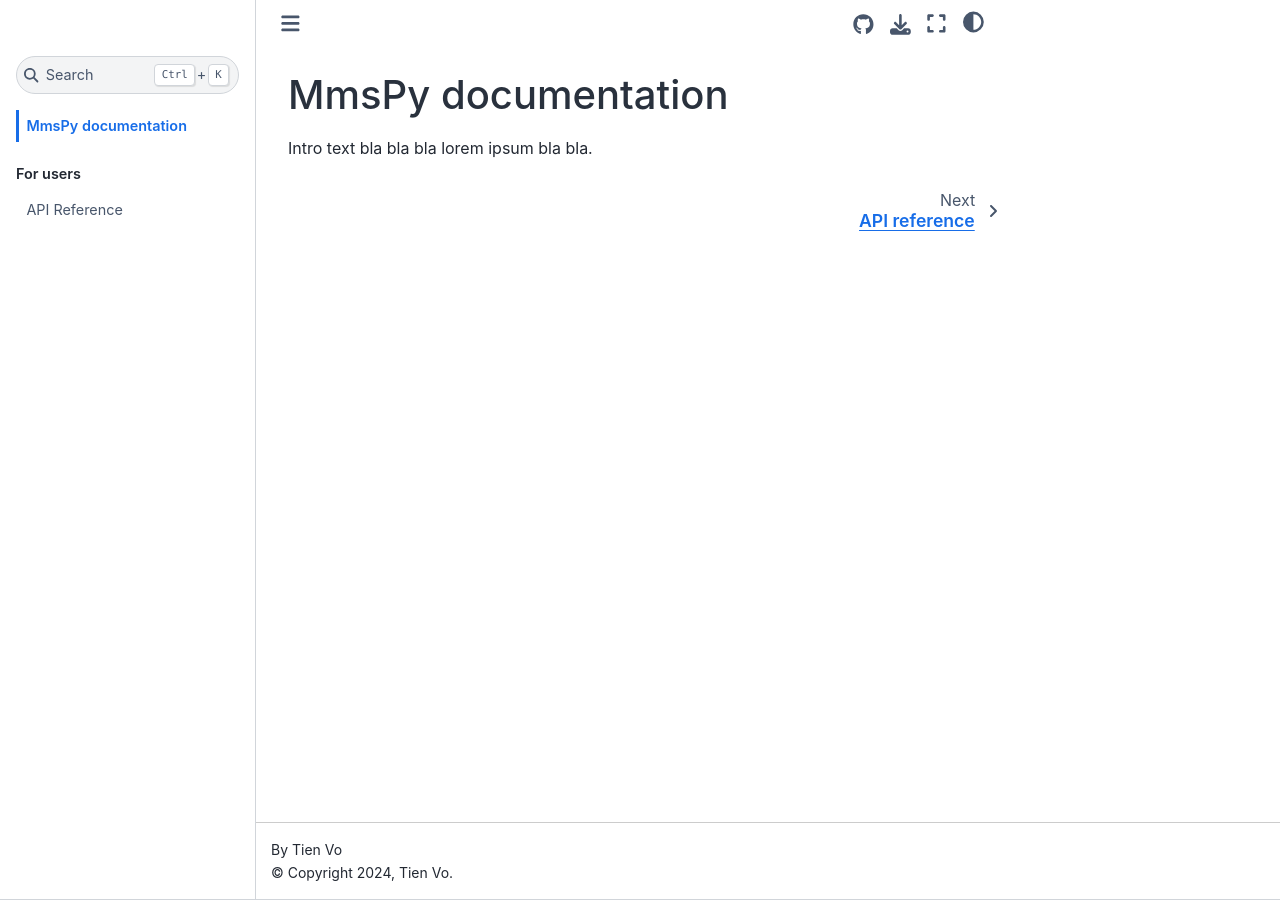
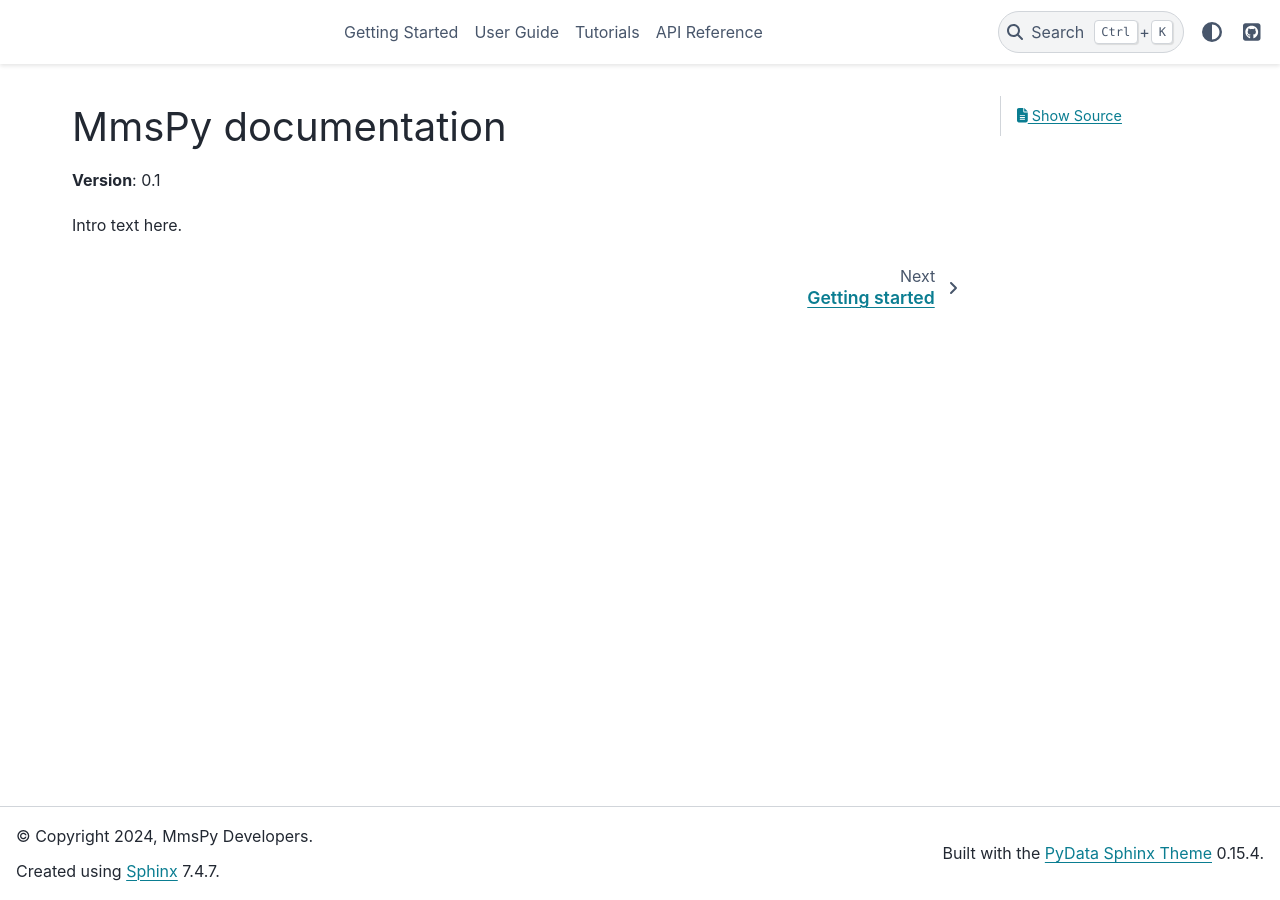
Before and after one commit to tien-vo/mmspy, a Sphinx documentation site: the page built from docs/index.rst, in a window 1280 px wide. Built offline with Sphinx 7.4.7 and the PyData theme 0.15.4, drawn with Linux system fonts in a browser that asks for light colours.

Commit message:
Docs: Add documentation skeleton (#1)

```diff
--- a/docs/conf.py
+++ b/docs/conf.py
@@ -1,13 +1,16 @@
+# ruff: noqa
 # mmspy documentation build configuration file
+
+import re
 
 import mmspy
 
 # -- Project information -----------------------------------------------------
 project = "mmspy"
-copyright = "2024, Tien Vo"
-author = "Tien Vo"
+author = "MmsPy Developers"
+copyright = f"2024, {author}"
 release = mmspy.__version__
-version = mmspy.__version__[0]
+version = re.sub(r"(\d+\.\d+)\.\d+(.*)", r"\1\2", release)
 
 # -- General configuration ---------------------------------------------------
 source_suffix = ".rst"
@@ -96,19 +99,14 @@ napoleon_type_aliases = {
 todo_include_todos = False
 
 # -- Options for HTML output -------------------------------------------------
-html_theme = "sphinx_book_theme"
+html_theme = "pydata_sphinx_theme"
 html_title = ""
 
 html_theme_options = {
-    "repository_url": "https://github.com/tien-vo/mmspy",
-    "repository_branch": "main",
-    "navigation_with_keys": False,
-    "navigation_depth": 4,
-    "path_to_docs": "docs",
-    "use_edit_page_button": True,
-    "use_repository_button": True,
-    "use_issues_button": True,
-    "home_page_in_toc": True,
+    "github_url": "https://github.com/tien-vo/mmspy",
+    "collapse_navigation": True,
+    "navbar_end": ["theme-switcher", "navbar-icon-links"],
+    "show_version_warning_banner": True,
 }
 
-html_static_path = []
+html_static_path = ["_static"]
--- /dev/null
+++ b/docs/getting-started/index.rst
@@ -0,0 +1,2 @@
+Getting started
+===============
--- a/docs/index.rst
+++ b/docs/index.rst
@@ -1,13 +1,15 @@
-.. module:: mmspy
-
 MmsPy documentation
 ===================
 
-Intro text bla bla bla lorem ipsum bla bla.
+.. toctree::
+   :maxdepth: 1
+   :hidden:
 
-.. toctree::
-   :maxdepth: 2
-   :hidden:
-   :caption: For users
+   Getting Started <getting-started/index>
+   User Guide <user/index>
+   Tutorials <tutorial/index>
+   API Reference <reference/index>
 
-   API Reference <api>
+**Version**: |version|
+
+Intro text here.
--- /dev/null
+++ b/docs/reference/index.rst
@@ -0,0 +1,2 @@
+API reference
+=============
--- /dev/null
+++ b/docs/tutorial/index.rst
@@ -0,0 +1,2 @@
+Tutorials
+=========
--- /dev/null
+++ b/docs/user/index.rst
@@ -0,0 +1,2 @@
+User Guide
+==========
```
Also changed, not shown: docs/api.rst (deleted, +0 -43 lines).
